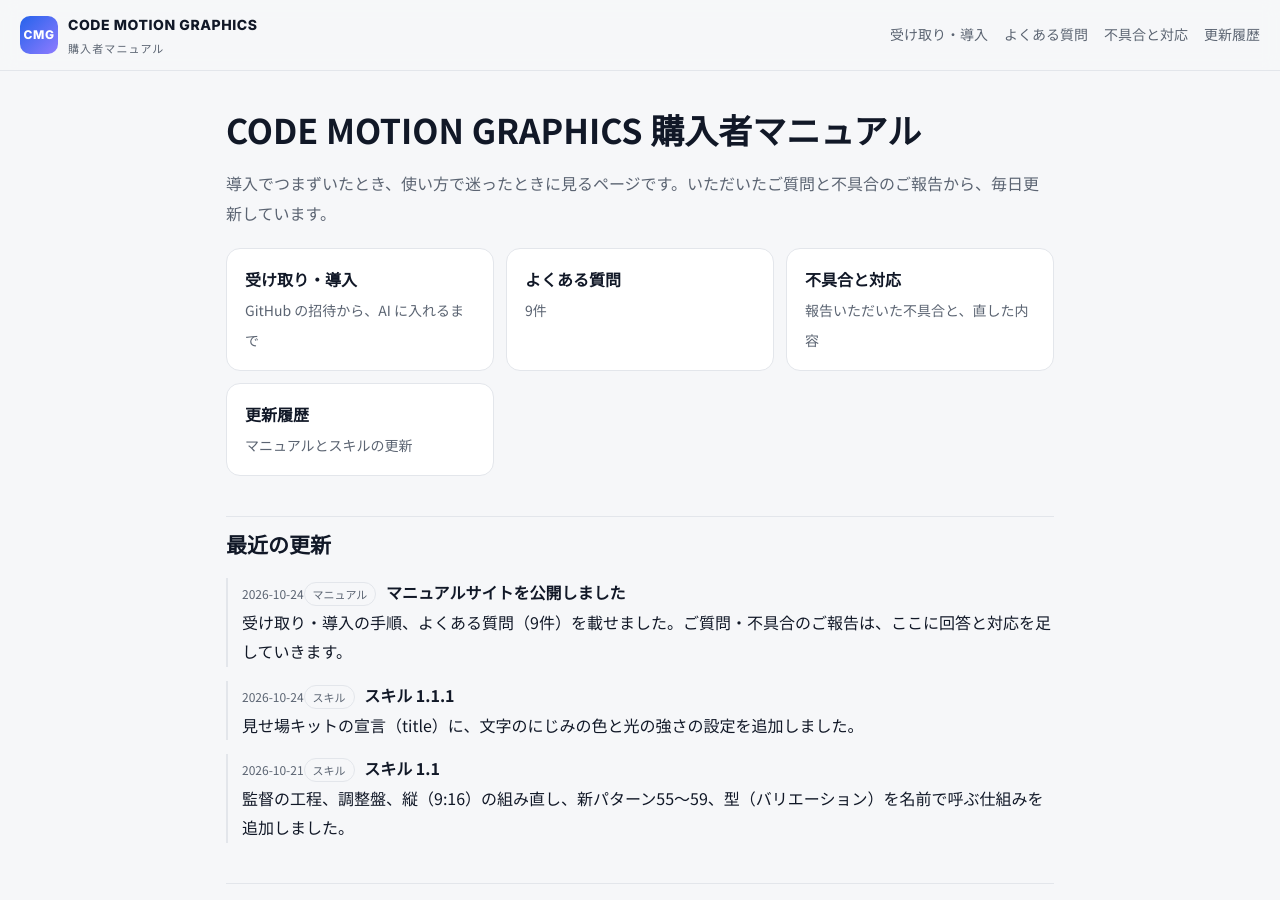
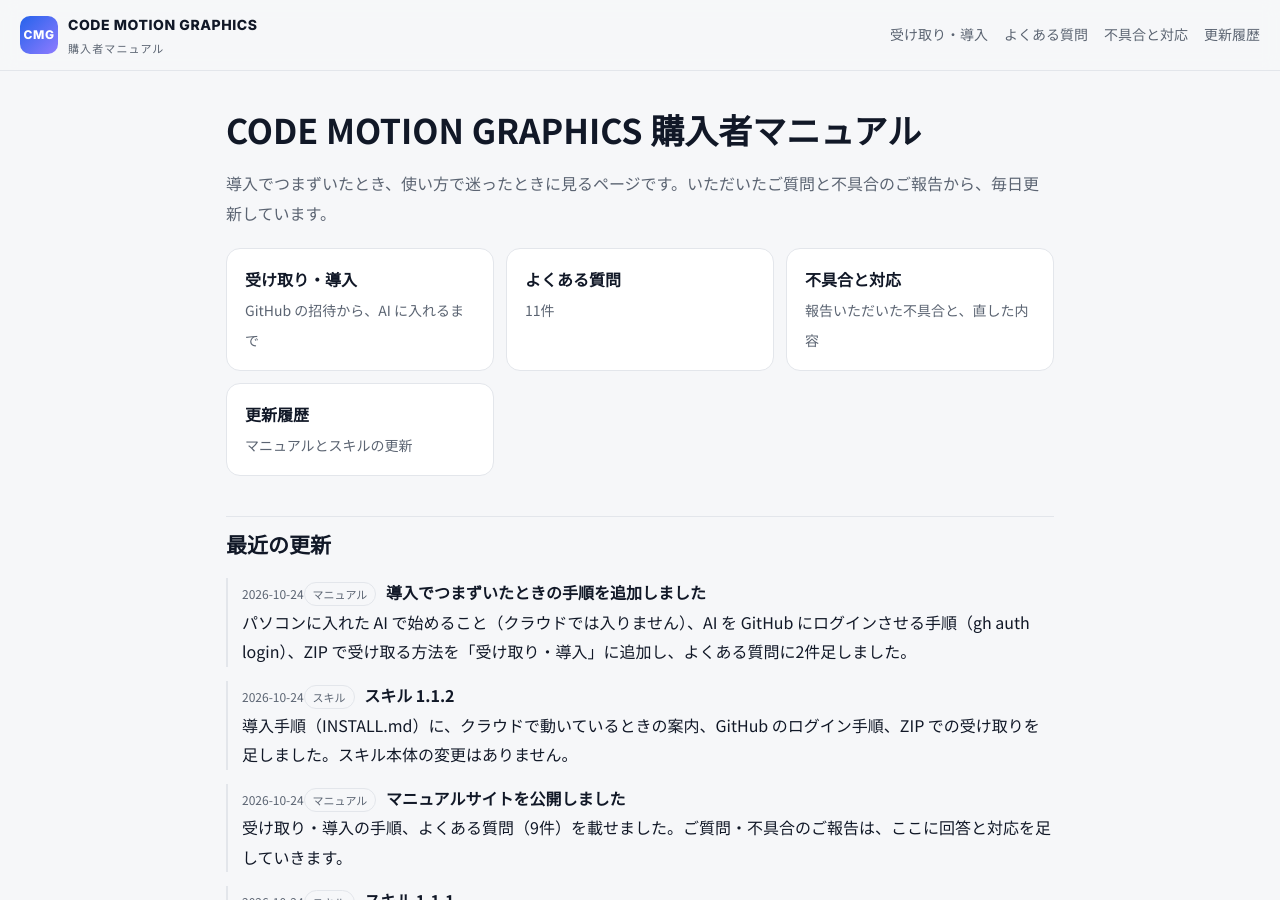
Before and after one commit to code-motion-graphics/code-motion-graphics.github.io, a Jekyll site: the page built from index.md, in a window 1280 px wide and 900 px high. Built offline with Jekyll 4.4.1, drawn with Linux system fonts in a browser that asks for light colours.

Commit message:
Install troubleshooting: cloud mode, gh auth login, ZIP fallback
Co-Authored-By: Claude Opus 5.5 <noreply@anthropic.com>

```diff
--- a/_data/faq.yml
+++ b/_data/faq.yml
@@ -1,4 +1,20 @@
 # よくある質問。新しいものを上に足す。a は Markdown。source：brain（Brainの記載）／form（購入者の質問から）
+- id: faq-cloud-environment
+  category: 受け取り・導入
+  q: Codex で「クラウドの環境を選択してください」と出て進まない
+  a: |
+    AI がクラウド（AI 会社のサーバー）で動いています。このスキルはパソコンに入れて使うので、パソコンに入れた Codex（Codex アプリでパソコンのフォルダを開いてローカルで実行、またはターミナルの `codex`）で、同じ1文を送り直してください。
+    くわしくは[受け取り・導入の「2-1」](../start/#2-1-パソコンに入れた-ai-で始めるクラウドでは入りません)を見てください。
+  added: 2026-10-24
+  source: form
+- id: faq-404-not-logged-in
+  category: 受け取り・導入
+  q: 招待を受けたのに、AI が「404」「認証が必要」と言ってリポジトリを開けない
+  a: |
+    ブラウザで GitHub にログインしていても、AI は別にログインが要ります。AI に「GitHub にログインして（gh auth login --web）」と頼み、表示されたコードを開いたページに入れて、招待を受けたアカウントで許可してください。
+    それでも入らないときは、ブラウザから ZIP をダウンロードして入れられます。手順は[受け取り・導入の「2-2」「2-4」](../start/)にあります。
+  added: 2026-10-24
+  source: form
 - id: faq-black-render
   category: 書き出し
   q: 書き出した動画が真っ黒になる
--- a/_data/updates.yml
+++ b/_data/updates.yml
@@ -1,4 +1,12 @@
 # 更新履歴（マニュアルとスキル）。新しいものを上に足す。kind：manual／skill
+- date: 2026-10-24
+  kind: manual
+  title: 導入でつまずいたときの手順を追加しました
+  summary: パソコンに入れた AI で始めること（クラウドでは入りません）、AI を GitHub にログインさせる手順（gh auth login）、ZIP で受け取る方法を「受け取り・導入」に追加し、よくある質問に2件足しました。
+- date: 2026-10-24
+  kind: skill
+  title: スキル 1.1.2
+  summary: 導入手順（INSTALL.md）に、クラウドで動いているときの案内、GitHub のログイン手順、ZIP での受け取りを足しました。スキル本体の変更はありません。
 - date: 2026-10-24
   kind: manual
   title: マニュアルサイトを公開しました
--- a/start/index.md
+++ b/start/index.md
@@ -17,15 +17,52 @@ title: 受け取り・導入
 
 ## 2. AI に入れる
 
-Claude Code（推奨）でも Codex でも、やることは同じです。AI を開いて、この1文を送ります。
+### 2-1. パソコンに入れた AI で始める（クラウドでは入りません）
+
+このスキルは、あなたのパソコンに入れて、パソコンで動画を書き出します。AI がクラウド（AI 会社のサーバー）で動いていると、あなたの GitHub のログインもパソコンのフォルダも届かないので、導入できません。
+
+- **Claude Code**：パソコンの Claude Code を使います（デスクトップアプリの Code タブでパソコンのフォルダを開く、またはターミナルで `claude`）。Web 版（claude.ai/code）はクラウドで動きます。
+- **Codex**：パソコンの Codex を使います（Codex アプリでパソコンのフォルダを開いてローカルで実行、またはターミナルで `codex`）。ChatGPT の Web の Codex や、クラウドのタスクは使いません。
+- **「クラウドの環境を選択してください」と出たら**、クラウドで動いています。上のとおり、パソコンの AI で始め直してください。
+
+### 2-2. AI を GitHub にログインさせる
+
+あなたのブラウザ（Chrome など）で GitHub にログインしていても、**AI は別にログインが要ります**。AI の Web 読み取りや AI の中のブラウザでは、非公開のページは「404（見つからない）」になります。
+
+AI にこう頼みます。
+
+> GitHub にログインして（gh auth login --web）
+
+1. AI が GitHub の道具（GitHub CLI）を入れて、`gh auth login --web` を実行します。
+2. 画面に8けたのコード（例 `ABCD-1234`）が出て、ブラウザで GitHub のページが開きます。
+3. そのページにコードを入れ、**招待を受けたアカウント**で「Authorize」を押します。パスワードは AI に教えないでください。
+4. AI が `gh auth status` で、招待を受けたアカウントでログインできたかを確かめます。
+
+ブラウザが開かないときは、https://github.com/login/device を自分で開いて、同じコードを入れてください。
+
+### 2-3. この1文を送る
+
+Claude Code（推奨）でも Codex でも、やることは同じです。
 
 > https://github.com/code-motion-graphics/code-motion-graphics の INSTALL.md を読んで、CODE MOTION GRAPHICS を導入して、試しに短い動画を1本作って
 
 AI が、Node.js・Python・FFmpeg・HyperFrames の確認と導入、スキルの接続、フォントの取得、試しの1本までを進めます。
 
+### 2-4. それでも入らないときは ZIP で
+
+1. いつものブラウザで、招待を受けたアカウントで GitHub にログインします。
+2. https://github.com/code-motion-graphics/code-motion-graphics を開き、緑の「Code」→「Download ZIP」を押します。
+3. ダウンロードした ZIP を解凍します。
+4. AI に、解凍したフォルダの場所を添えて、こう送ります。
+
+> このフォルダの INSTALL.md を読んで、CODE MOTION GRAPHICS を導入して、試しに短い動画を1本作って（フォルダ：〔解凍したフォルダの場所〕）
+
+ZIP で入れた場合、「更新して」だけでは最新版になりません。新しい版が出たら ZIP を取り直すか、2-2 のログインをしてから AI に「GitHub から取り直して」と頼んでください。次からは「更新して」で最新になります。
+
 ### 途中で止まったとき
 
-- **「リポジトリが見つからない」**：招待を承認していないか、別の GitHub アカウントでログインしています。招待を承認したアカウントで AI の GitHub ログイン（`gh auth login`）をやり直します。
+- **「リポジトリが見つからない」「404」**：招待を承認していないか、AI が GitHub にログインしていない・別のアカウントでログインしています。招待のメールの「Accept invitation」を押し、2-2 のログインをやり直してください。
+- **「クラウドの環境を選択してください」**：2-1 のとおり、パソコンの AI で始め直してください。
 - **「git が無い」「node が無い」**：AI に「足りない道具を入れて」と言えば入れます。会社のパソコンなど、ソフトを入れられない環境では管理者に相談してください。
 - それでも進まないときは、AI が表示したエラーの文をそのまま[質問・不具合報告フォーム](https://forms.gle/JmEkdLW5hhzd6hik8)から送ってください。
 
```
